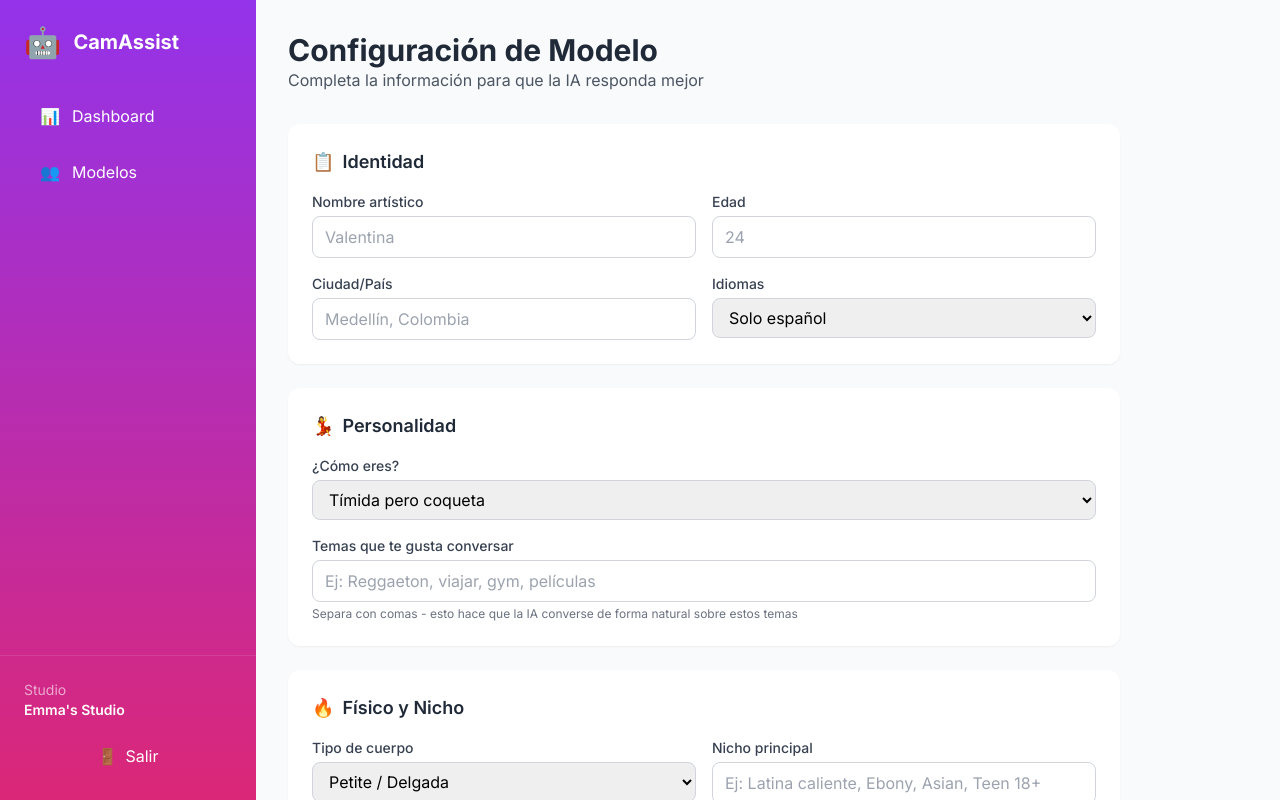
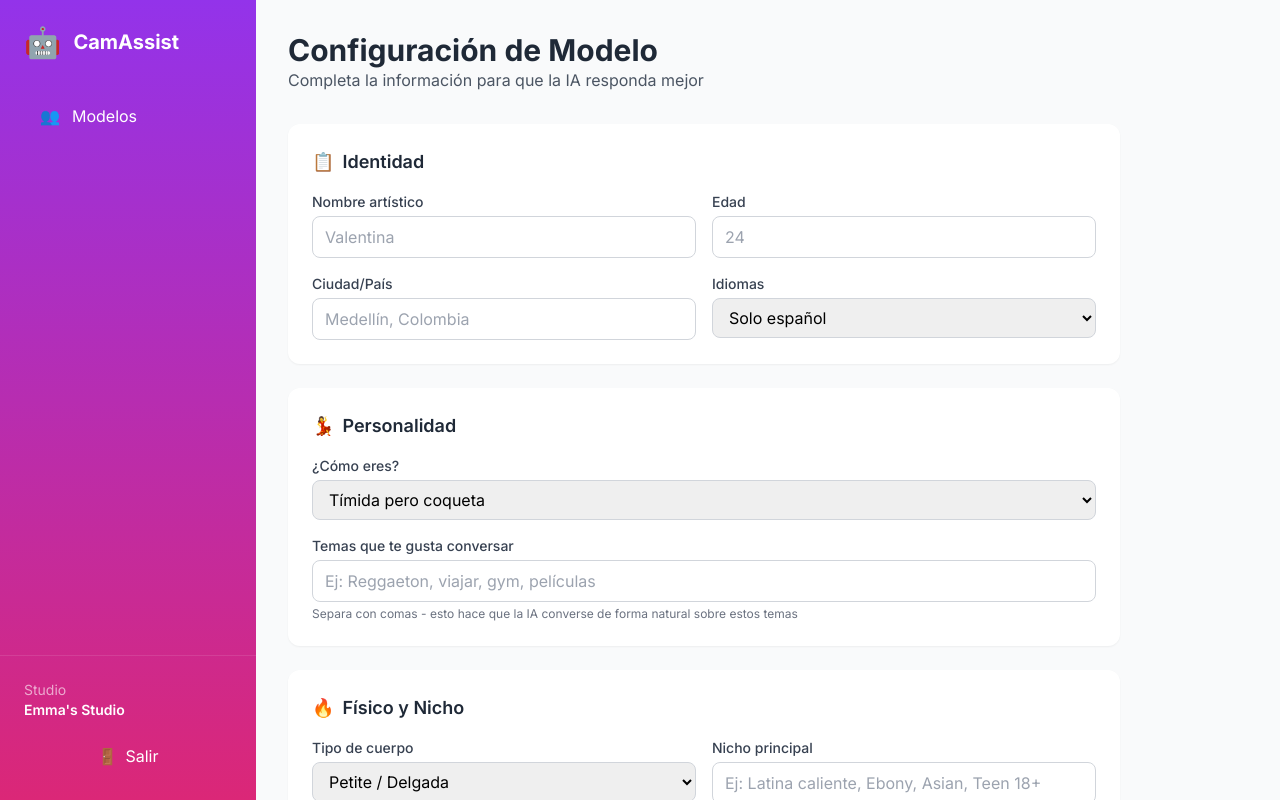
Before and after one commit to cmonsalt/camassist, a browser extension: page dashboard/settings.html in a window 1280 px wide. Drawn offline with nearby package versions, Linux system fonts and the light colour scheme.

Commit message:
actualizacion login3

```diff
--- a/dashboard/settings.html
+++ b/dashboard/settings.html
@@ -62,10 +62,10 @@
                 </div>
 
                 <nav class="space-y-2">
-                    <a href="/dashboard/index.html"
+                    <!-- <a href="/dashboard/index.html"
                         class="flex items-center px-4 py-3 rounded-lg hover:bg-white/10 transition">
                         <span class="mr-3">📊</span> Dashboard
-                    </a>
+                    </a> -->
                     <a href="/dashboard/modelos.html"
                         class="flex items-center px-4 py-3 rounded-lg hover:bg-white/10 transition">
                         <span class="mr-3">👥</span> Modelos
```
Also changed, not shown: dashboard/index.html (+2 -2 lines).
